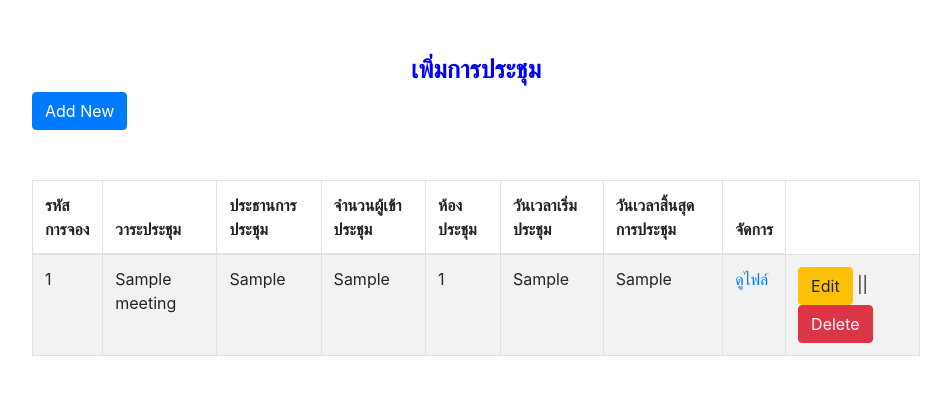
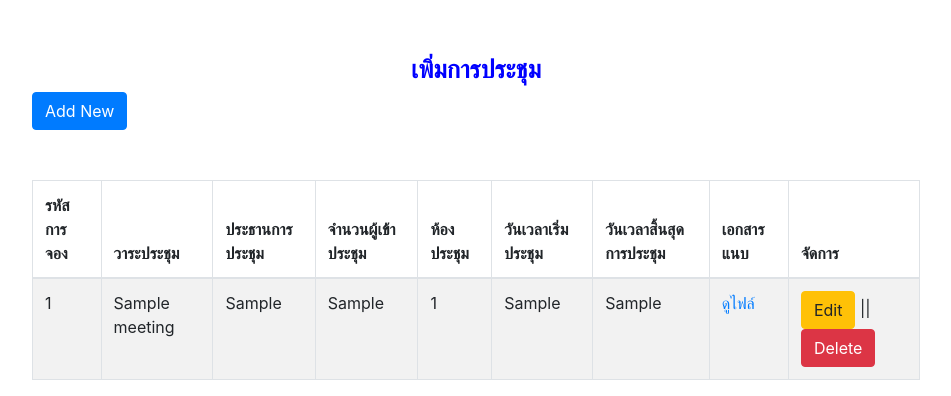
Before and after one commit to kornnext/SE_Project, a PHP site: page /addmeet.php in a window 1280 px wide. Shown: the part 518-914 px from the top of the page, without its empty margins (164-1115 px from the left). Before the commit the page ends 874 px from the top, so only its background shows below. Run offline with PHP 8.4, Linux system fonts and the light colour scheme; the visitor is signed in with stand-in values (Sample User, id 1); tables that the repository leaves empty or names only in its code hold one stand-in row (values such as "Sample post"); some libraries are stand-ins or nearby versions.

Commit message:
fix <th> at addmeet.php

```diff
--- a/addmeet.php
+++ b/addmeet.php
@@ -37,6 +37,7 @@
 					<th>ห้องประชุม</th>
 					<th>วันเวลาเริ่มประชุม</th>
 					<th>วันเวลาสิ้นสุดการประชุม</th>
+					<th>เอกสารแนบ</th>
 					<th>จัดการ</th>
 				</thead>
 				<tbody>
```
